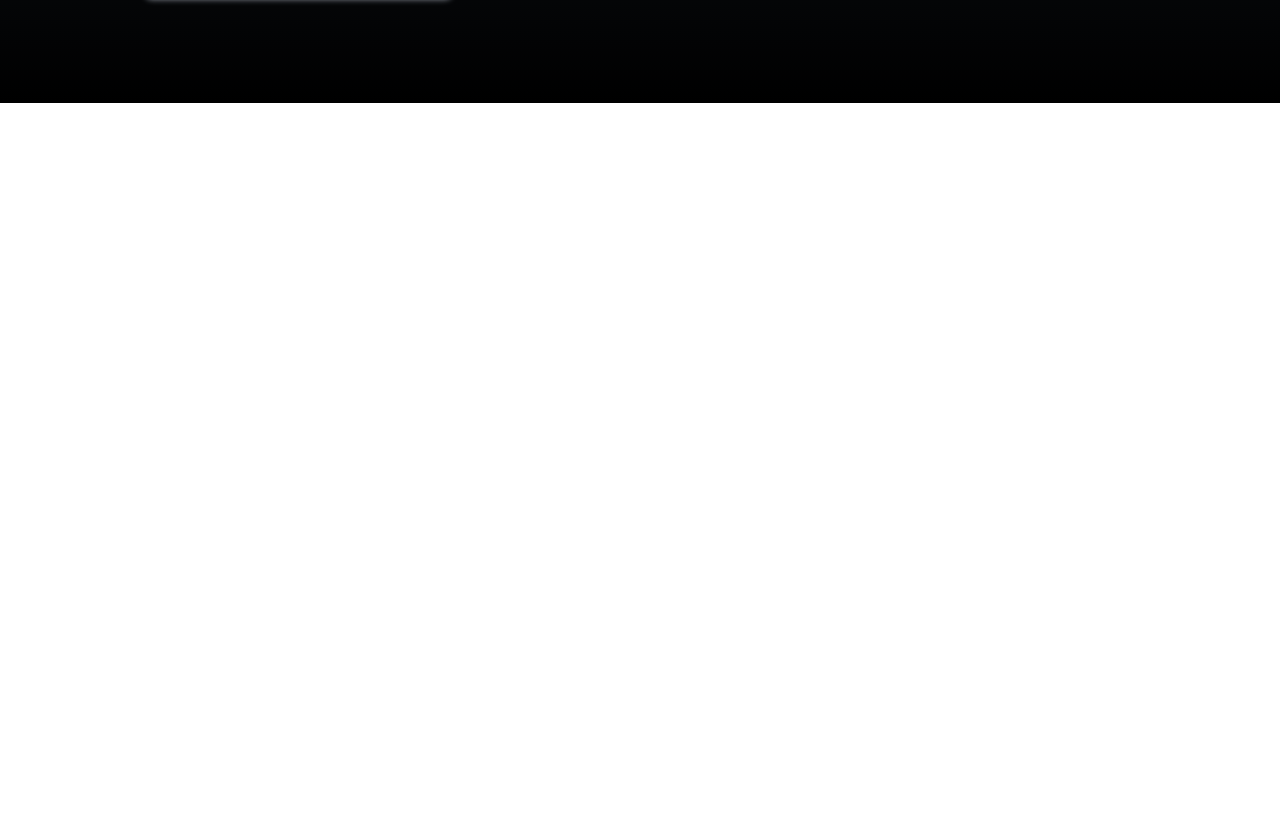
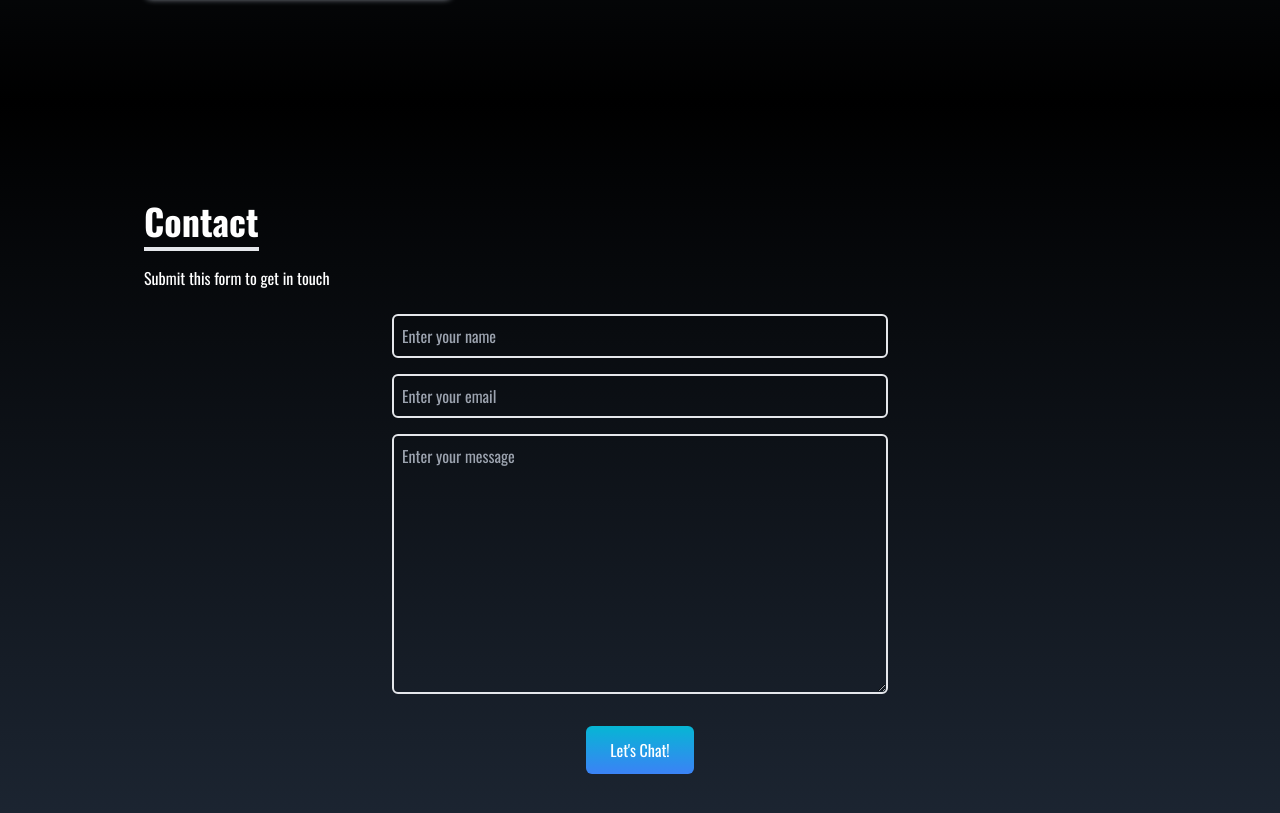
Before and after one commit to BrookaBrooke/BVPortfolio, a React (Create React App) app: page / in a window 1280 px wide. Shown: the part 3097-3910 px from the top of the page. Before the commit the page ends 3200 px from the top, so only its background shows below. Built offline with nearby package versions, Linux system fonts and the light colour scheme.

Commit message:
finished contact from

```diff
--- a/src/App.js
+++ b/src/App.js
@@ -4,6 +4,7 @@ import Home from "./components/Home";
 import SocialLinks from "./components/SocialLinks";
 import Portfolio from "./components/Portfolio";
 import Experience from "./components/Experience";
+import Contact from "./components/Contact";
 
 
 function App() {
@@ -14,6 +15,7 @@ function App() {
   <About />
   <Portfolio />
   <Experience />
+  <Contact />
 
   <SocialLinks />
 </div>
--- /dev/null
+++ b/src/components/Contact.jsx
@@ -0,0 +1,26 @@
+import React from 'react'
+
+const Contact = () => {
+  return (
+    <div name='contact' className='w-full h-screen bg-gradient-to-b from-black to-gray-800 p-4 text-white'>
+        <div className='flex flex-col p-4 justify-center max-w-screen-lg mx-auto h-full'>
+            <div>
+                <p className='text-4xl font-bold inline border-b-4 boreder-gray-500'>Contact</p>
+                <p className='py-6'>Submit this form to get in touch</p>
+            </div>
+
+            <div className='flex justify-center items-center'>
+                <form action="https://getform.io/f/f0120ee4-03d5-4f4f-b9ed-7043d1bbe2f9" method="POST" className='flex flex-col 20full md:w-1/2'>
+                    <input type="text" name="name" placeholder="Enter your name" className='p-2 bg-transparent border-2 rounded-md text-white focus:outline-none' />
+                    <input type="text" name="email" placeholder="Enter your email" className='my-4 p-2 bg-transparent border-2 rounded-md text-white focus:outline-none' />
+                   <textarea name="message" placeholder="Enter your message" rows='10' className='p-2 bg-transparent border-2 rounded-md text-white focus:outline-none'></textarea>
+                   <button className='text-white bg-gradient-to-b from-cyan-500 to-blue-500 px-6 py-3 m-8 mx-auto flex items-center rounded-md hover:scale-110 duration-300'>Let's Chat!</button>
+                </form>
+            </div>
+        </div>
+
+    </div>
+  )
+}
+
+export default Contact
--- a/src/components/Experience.jsx
+++ b/src/components/Experience.jsx
@@ -3,7 +3,6 @@ import html from "../assets/html.png"
 import css from "../assets/css.png"
 import reactImage from "../assets/react.png"
 import nextjs from "../assets/nextjs.png"
-import graphql from "../assets/graphql.png"
 import github from "../assets/github.png"
 import tailwind from "../assets/tailwind.png"
 import javascript from "../assets/javascript.png"
```
